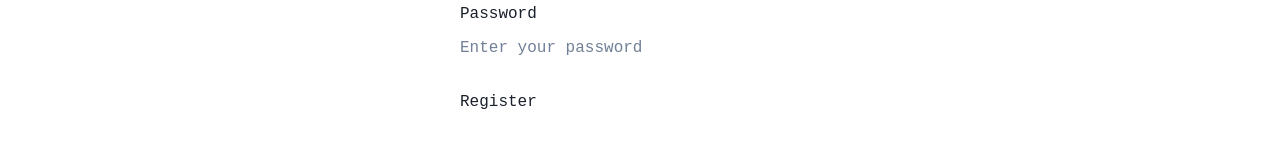
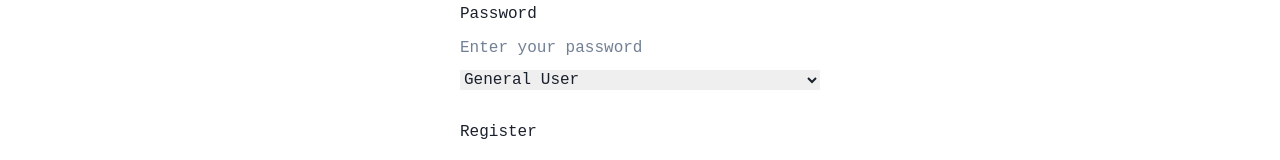
Before and after one commit to ALI-HARIZ-PERSONAL/DESaP-ts, a Next.js app: page /account/register in a window 1280 px wide. Shown: the part 245-405 px from the top of the page. Built offline with nearby package versions, Linux system fonts and the light colour scheme; no server answers.

Commit message:
Added role choice in registration page

```diff
--- a/app/(desap)/account/register/page.tsx
+++ b/app/(desap)/account/register/page.tsx
@@ -7,6 +7,7 @@ const RegistrationPage = () => {
         username: '',
         email: '',
         password: '',
+        role: 'citizen',
     });
 
     const handleChange = (e: React.ChangeEvent<HTMLInputElement>) => {
@@ -85,6 +86,18 @@ const RegistrationPage = () => {
             />
         </div>
 
+        <select
+            id="role"
+            name="role"
+            value={formData.role}
+            onChange={handleChange}
+            style={{ display: 'block', width:'100%', margin: '10px 0'}}
+            >
+                <option value="general_user">General User</option>
+                <option value="council_leader">Council Leader</option>
+                <option value="admin">Admin</option>
+            </select>
+
         <button type="submit" style={{ marginTop: '20px'}}>Register</button>
 
       </form>
```
